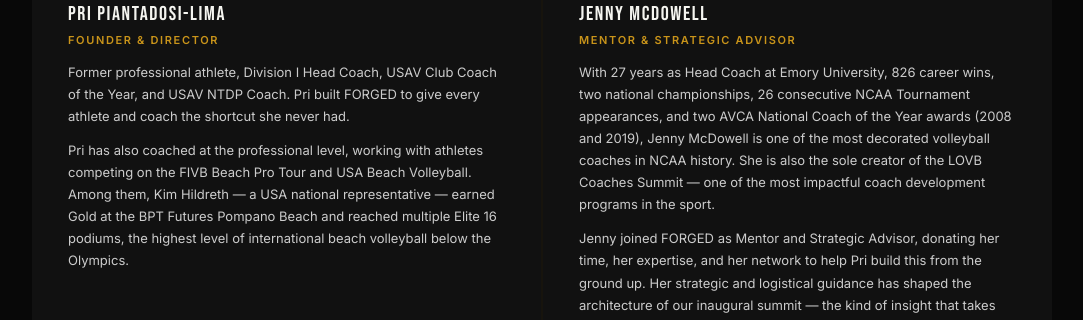
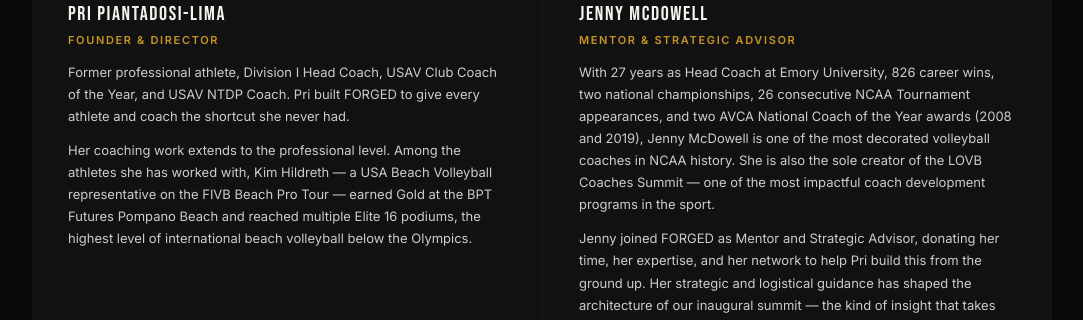
Before and after one commit to beforged26/forged-site, a Next.js app in the folder forged-site/: page /about/team in a window 1280 px wide. Shown: the part 1280-1600 px from the top of the page, without its empty margins (98-1181 px from the left). Built offline with nearby package versions, Linux system fonts and the light colour scheme.

Commit message:
Update page.tsx

```diff
--- a/forged-site/src/app/about/team/page.tsx
+++ b/forged-site/src/app/about/team/page.tsx
@@ -14,7 +14,7 @@ const team: { name: string; role: string; bio: string[]; website?: string; photo
     role: "Founder & Director",
     bio: [
       "Former professional athlete, Division I Head Coach, USAV Club Coach of the Year, and USAV NTDP Coach. Pri built FORGED to give every athlete and coach the shortcut she never had.",
-      "Pri has also coached at the professional level, working with athletes competing on the FIVB Beach Pro Tour and USA Beach Volleyball. Among them, Kim Hildreth — a USA national representative — earned Gold at the BPT Futures Pompano Beach and reached multiple Elite 16 podiums, the highest level of international beach volleyball below the Olympics.",
+      "Her coaching work extends to the professional level. Among the athletes she has worked with, Kim Hildreth — a USA Beach Volleyball representative on the FIVB Beach Pro Tour — earned Gold at the BPT Futures Pompano Beach and reached multiple Elite 16 podiums, the highest level of international beach volleyball below the Olympics.",
     ],
     website: "https://beforged.co",
     photo: "/pri.jpg", // Place your headshot at forged-site/public/pri.jpg
```
